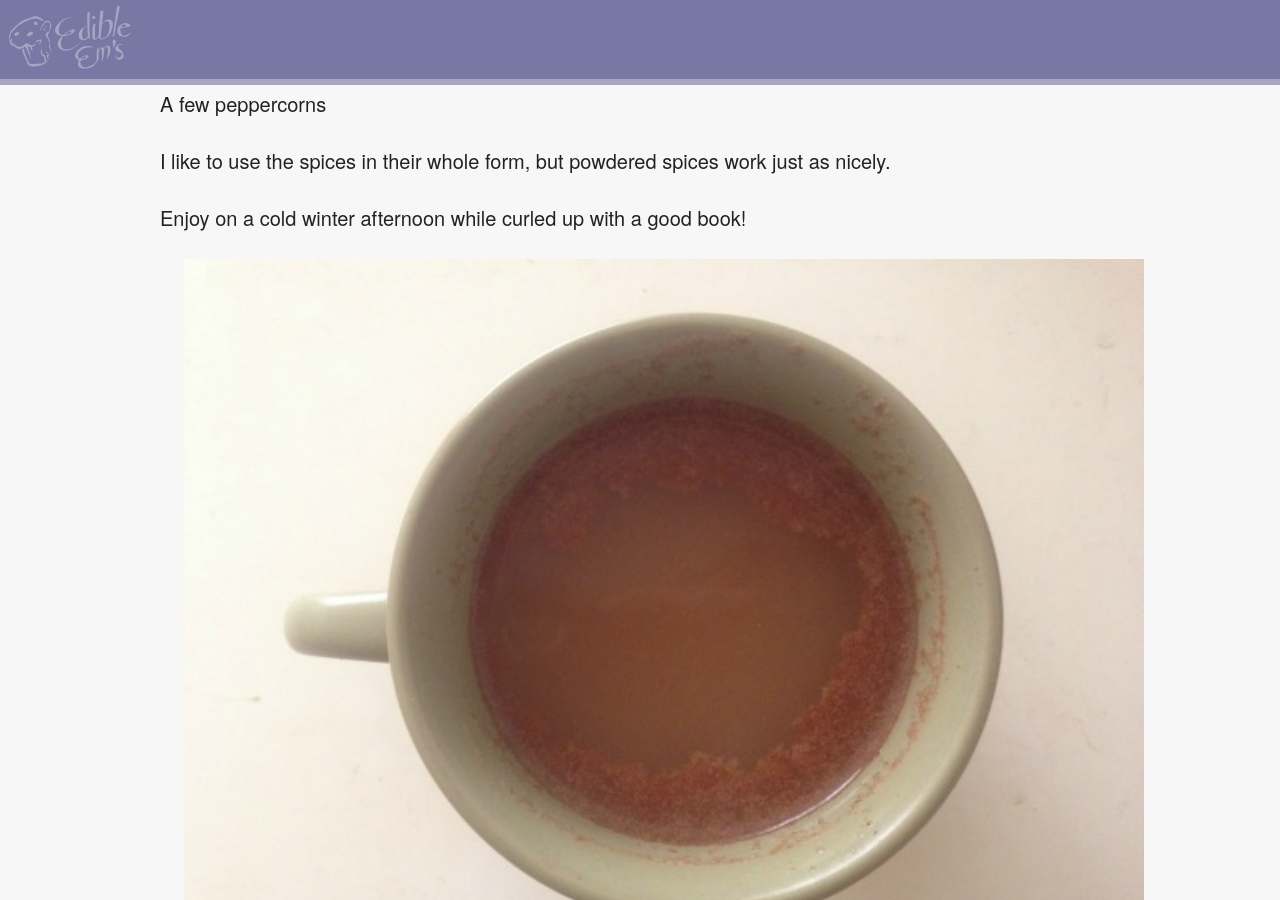
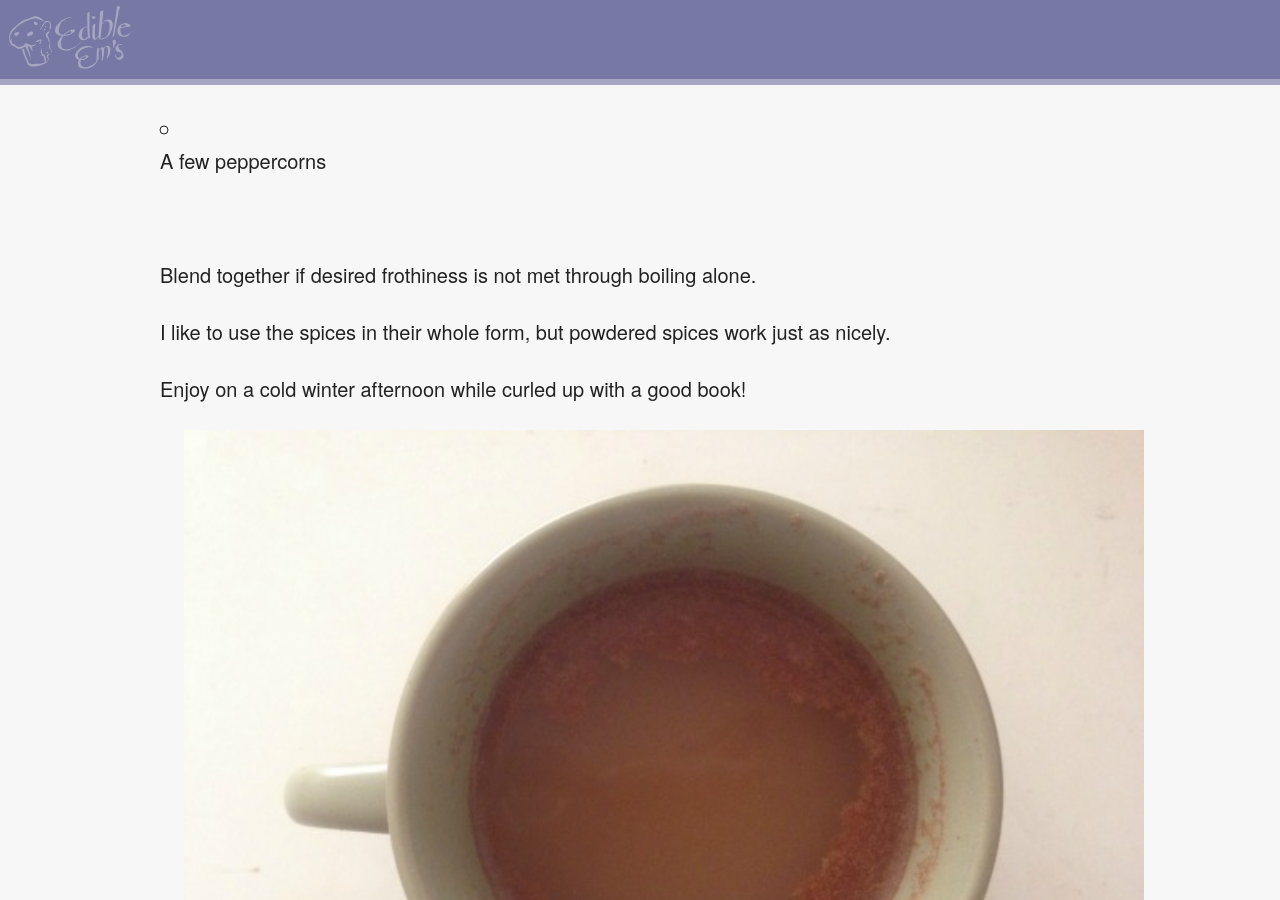
Before and after one commit to RubenSandwich/EdibleEms, a Jekyll site: the page built from _posts/2015-10-01-quick-chai-latte.md, in a window 1280 px wide and 900 px high, scrolled down 1442 px. Built offline with Jekyll 4.4.1, drawn with Linux system fonts in a browser that asks for light colours.

Commit message:
Update 2015-10-01-quick-chai-latte.md

```diff
--- a/_posts/2015-10-01-quick-chai-latte.md
+++ b/_posts/2015-10-01-quick-chai-latte.md
@@ -12,6 +12,8 @@
 
 For one cup, just steep a few ingredients in hot water, milk, or a combination of the two:
 
+<br>
+
 * 1 cinnamon stick
 
 * 1/4 teaspoon whole cloves
@@ -22,6 +24,10 @@
 
 * A few peppercorns
 
+<br>
+
+Blend together if desired frothiness is not met through boiling alone.
+
 I like to use the spices in their whole form, but powdered spices work just as nicely.
 
 Enjoy on a cold winter afternoon while curled up with a good book!
```
